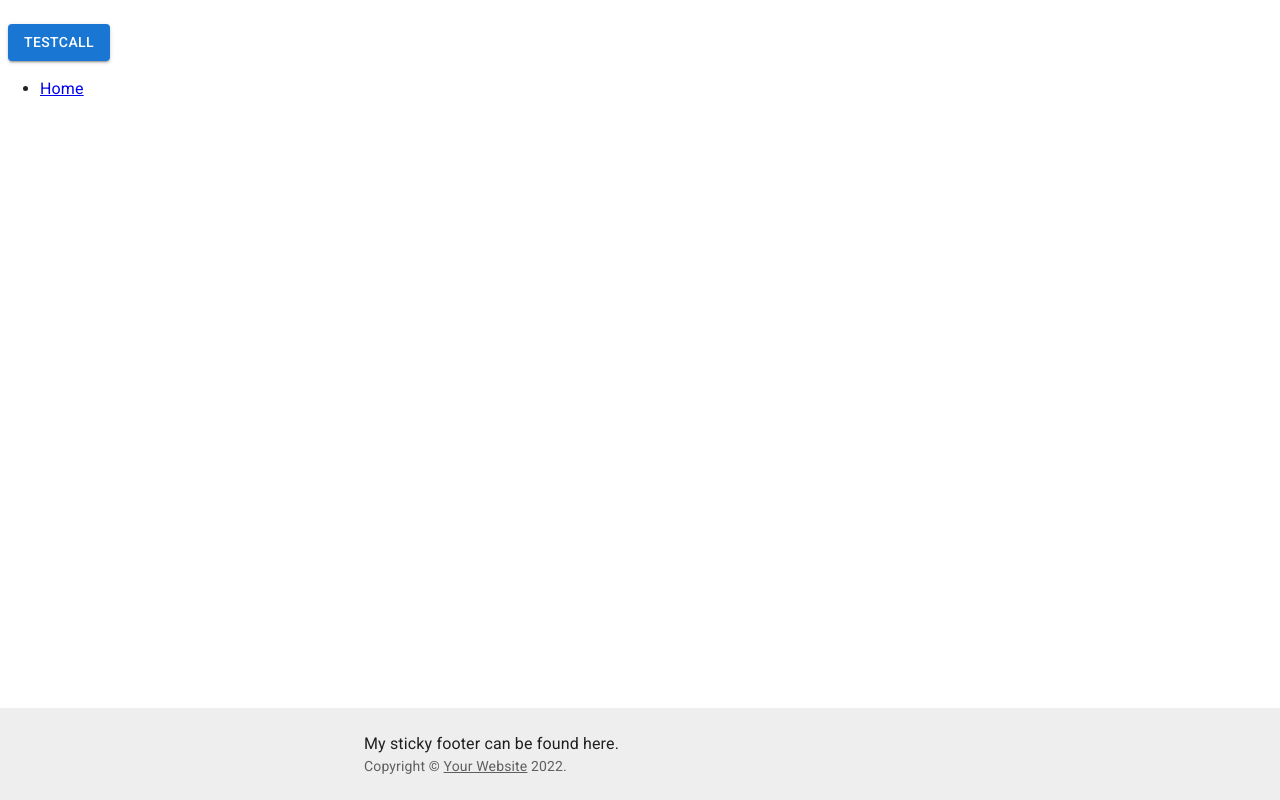
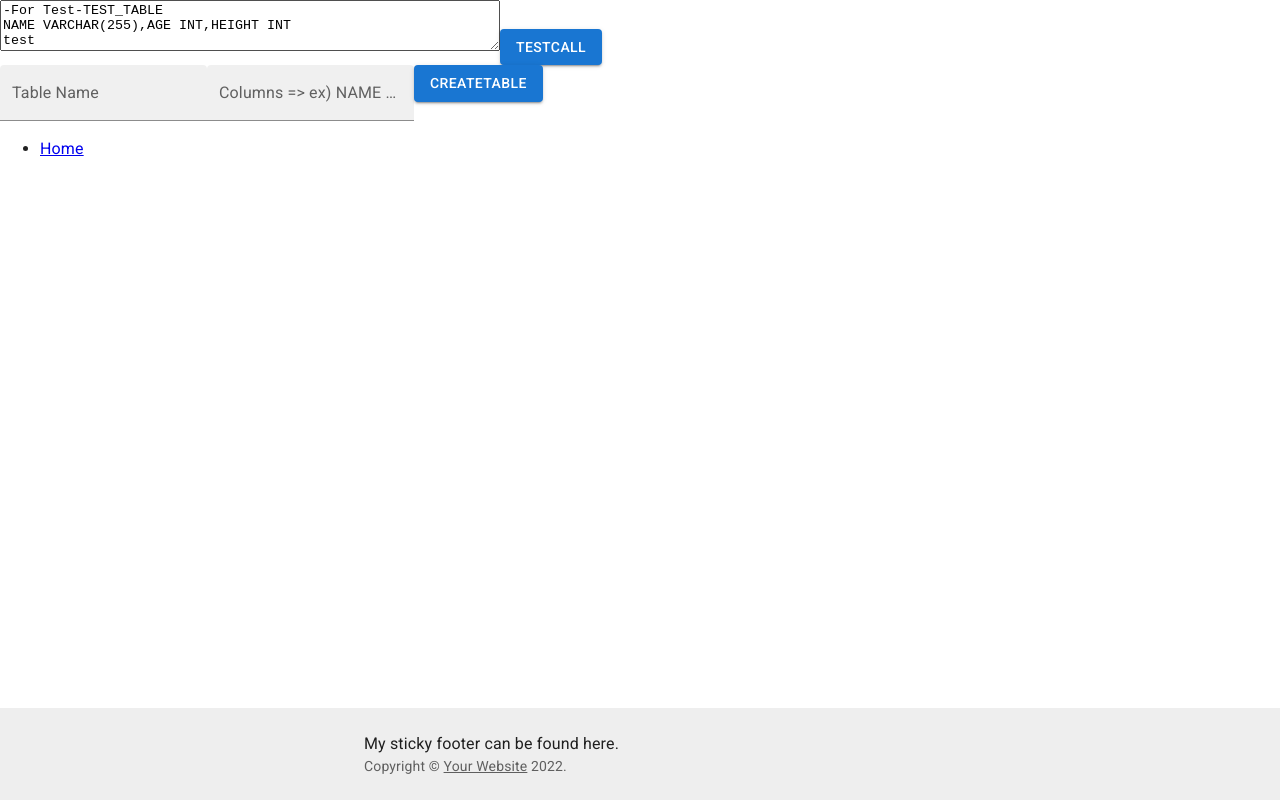
Before and after one commit to inyourcare/sotong-project-cms-front, a React (Create React App) app: page / in a window 1280 px wide. Built offline with nearby package versions, Linux system fonts and the light colour scheme.

Commit message:
테스트 환경

```diff
--- a/src/views/Home.tsx
+++ b/src/views/Home.tsx
@@ -1,28 +1,75 @@
 import {
     Link
 } from "react-router-dom";
-import { Button } from "@mui/material";
+import { Button, TextareaAutosize, TextField } from "@mui/material";
 import React from "react";
 
 function HomeContent() {
 
     const [state, setState] = React.useState({
+        prefix: "home_textfield_",
         apiHost: "http://localhost:8080/",
+        tableName: "",
+        columns: "",
+        databaseName: "cms_test",
     });
-    const callAPI = (apiName: string) => {
-        fetch(state.apiHost+apiName)
-            // .then(response => response.json())
-            // .then(data => console.log(data));
+    const callAPI = (apiName: string, params?: {}) => {
+        console.log(apiName, '/', params)
+        if (params) {
+            console.log('if', JSON.stringify(params))
+            fetch(state.apiHost + apiName, {
+                method: 'POST',
+                headers: { 'Content-Type': 'application/json' },
+                body: JSON.stringify(params)
+            })
+                .then(response => response.json())
+                .then(data => console.log(data));
+        } else {
+            console.log('else')
+            fetch(state.apiHost + apiName)
+                .then(response => response.json())
+                .then(data => console.log(data));
+        }
+    }
+    const handleTextFieldChange = (event: React.ChangeEvent<HTMLTextAreaElement>) => {
+        event.preventDefault();
+        const key: string = event.target.id.replace(state.prefix, '')
+
+        setState({
+            ...state,
+            [key]: event.target.value,
+        });
     }
 
     return (
         <div>
+            <TextareaAutosize
+                maxRows={10}
+                // aria-label="maximum height"
+                // placeholder="Maximum 4 rows"
+                defaultValue=
+                {"-For Test-"+
+                "TEST_TABLE \n"
+                +"NAME VARCHAR(255),AGE INT,HEIGHT INT\n"
+                +"test"}
+                style={{ width: 500, whiteSpace: "pre-wrap"}}
+            />
             <Button
                 variant="contained"
                 onClick={() => callAPI("test")}
-                sx={{ mt: 3, ml: 1 }}
+                // sx={{ mt: 3, ml: 1 }}
             >
                 {"testCall"}
+            </Button>
+            <br />
+            <TextField id={state.prefix + "tableName"} label="Table Name" variant="filled" onChange={(e: React.ChangeEvent<HTMLTextAreaElement>) => handleTextFieldChange(e)} />
+            <TextField id={state.prefix + "columns"} label="Columns => ex) NAME VARCHAR(255),AGE INT,HEIGHT INT" variant="filled" onChange={(e: React.ChangeEvent<HTMLTextAreaElement>) => handleTextFieldChange(e)} />
+            <Button
+                variant="contained"
+                onClick={(e) => callAPI("createTable", state)}
+                // sx={{ mt: 3, ml: 1 }}
+            >
+                {"createTable"}
             </Button>
             <ul>
                 <li>
```
